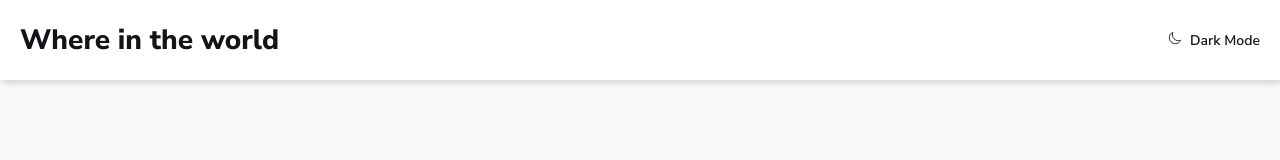
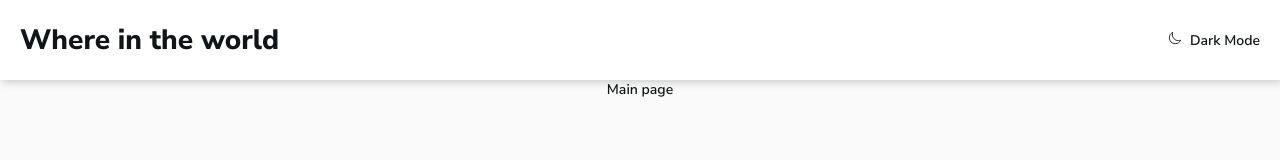
Before and after one commit to alexandrIvanovDev/countries, a React (Vite) app: page / in a window 1280 px wide. Shown: the top 160 px of the page. Built offline with nearby package versions, Linux system fonts and the light colour scheme.

Commit message:
Add routes

```diff
--- a/src/App.tsx
+++ b/src/App.tsx
@@ -1,11 +1,7 @@
-import { Header } from './components/header/Header.tsx';
+import { Router } from './router.tsx';
 
 function App() {
-  return (
-    <>
-      <Header />
-    </>
-  );
+  return <Router />;
 }
 
 export default App;
--- /dev/null
+++ b/src/components/layout/Layout.module.scss
@@ -0,0 +1,6 @@
+.layout {
+  display: flex;
+  flex-direction: column;
+  justify-content: center;
+  align-items: center;
+}
--- /dev/null
+++ b/src/components/layout/Layout.tsx
@@ -0,0 +1,12 @@
+import { Header } from '../header/Header.tsx';
+import { Outlet } from 'react-router-dom';
+import cl from './Layout.module.scss';
+
+export const Layout = () => {
+  return (
+    <div className={cl.layout}>
+      <Header />
+      <Outlet />
+    </div>
+  );
+};
--- /dev/null
+++ b/src/router.tsx
@@ -0,0 +1,29 @@
+import {
+  createBrowserRouter,
+  RouteObject,
+  RouterProvider,
+} from 'react-router-dom';
+import { Layout } from './components/layout/Layout.tsx';
+
+const routes: RouteObject[] = [
+  {
+    path: '/',
+    element: <div>Main page</div>,
+  },
+  {
+    path: '/:id',
+    element: <div>Country page</div>,
+  },
+];
+
+const router = createBrowserRouter([
+  {
+    element: <Layout />,
+    children: routes,
+    errorElement: <div>Error Boundary</div>,
+  },
+]);
+
+export const Router = () => {
+  return <RouterProvider router={router} />;
+};
```
